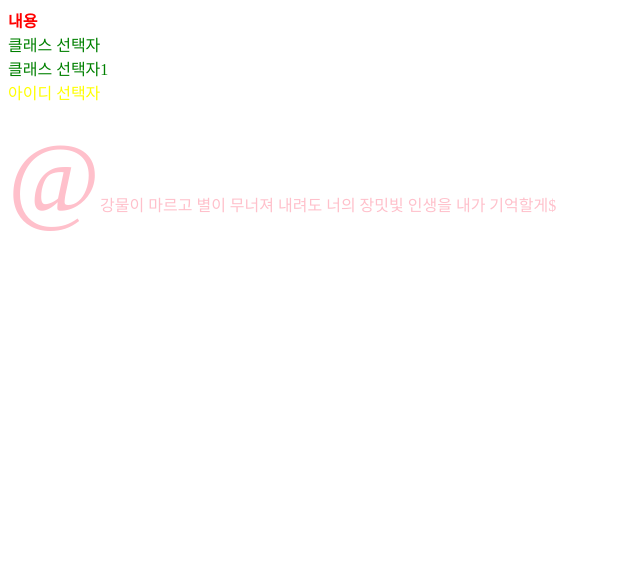
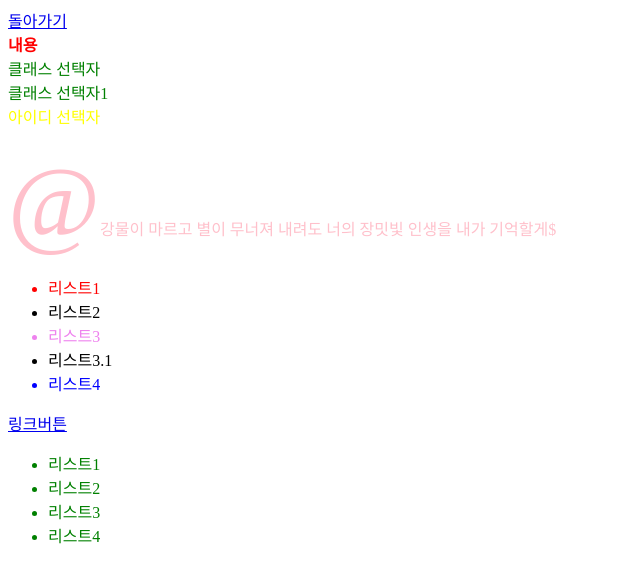
Before and after one commit to dmsalWKd/DP2019, a plain HTML site: page CSS.html in a window 1280 px wide. Shown: the whole page, without its empty margins (0-640 px from the left). Drawn offline with Linux system fonts and the light colour scheme.

Commit message:
190924 2

```diff
--- a/CSS.html
+++ b/CSS.html
@@ -2,15 +2,35 @@
 <html>
     <head>
         <title>CSS</title>
+        <a href="index.html" target="_blank" >돌아가기</a>
+        <br/>
         <meta charset="utf-8" />
         <style>
            b{color:red;}
-           .c_name{color:green;}
-           #i_name{color:yellow;}
-           p:before{content:"@";}
-           p:after{content:"$";}
-           p:first-letter{ font-size:100px; }
+           .c_name{ color:green; }
+           #i_name{ color:yellow; }
+           p:before{ content:"@"; }
+           p:after{ content:"$";}
+           p:first-letter{font-size:100px;}
            p:first-line{color: pink;}
+
+           .li1:first-child{color:red}
+           .li1:last-child{color:blue}
+           .li1:nth-child(3){color:violet}
+           /*--1st 2nd 3th 4th 5th ....*/
+           /*:link 기본, :visited 방문후, :hover 마우스 올리면, :active 눌렀을때,:focus 집중*/
+           a.link{ color: teal}
+           a.visited{ color: turquoise}
+           a.hover{ color:red}
+           a.active{ color:yellow}
+           a.focus{ color: blue}
+
+           div li{ color: green}
+           /*하위 선택자 : div 안에 있는 li*/
+
+           div>li{text-decoration: underline; }
+           /*자식 선택자 : div의 자식(child) li*/
+
 
         </style>
     </head>
@@ -21,7 +41,24 @@
         <div id="i_name">아이디 선택자</div>
         <p>강물이 마르고 별이 무너져 내려도 너의 장밋빛 인생을 내가 기억할게</p>
 
+        <ul> <!--parent 부모-->
+            <li class="li1">리스트1</li>
+            <!-- child 자식 아이-->
+            <li class="li1">리스트2</li>
+            <li class="li1">리스트3</li>
+            <li class="li1">리스트3.1</li>
+            <li class="li1">리스트4</li>
+        </ul>
 
+        <a href="#">링크버튼</a>
+        <div>
+            <ul>
+               <li>리스트1</li>
+               <li>리스트2</li>
+               <li>리스트3</li>
+               <li>리스트4</li>
+            </ul>
+        </div>
 
     </body>
 </html>
```
Also changed, not shown: index.html (+1 -0 lines).
